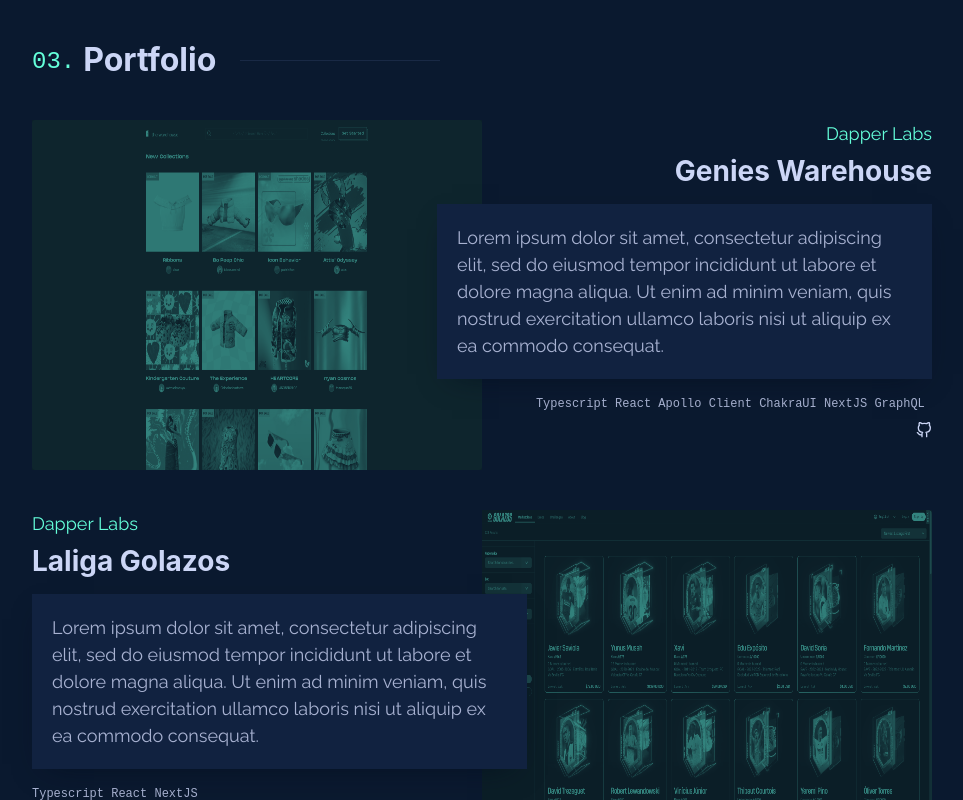
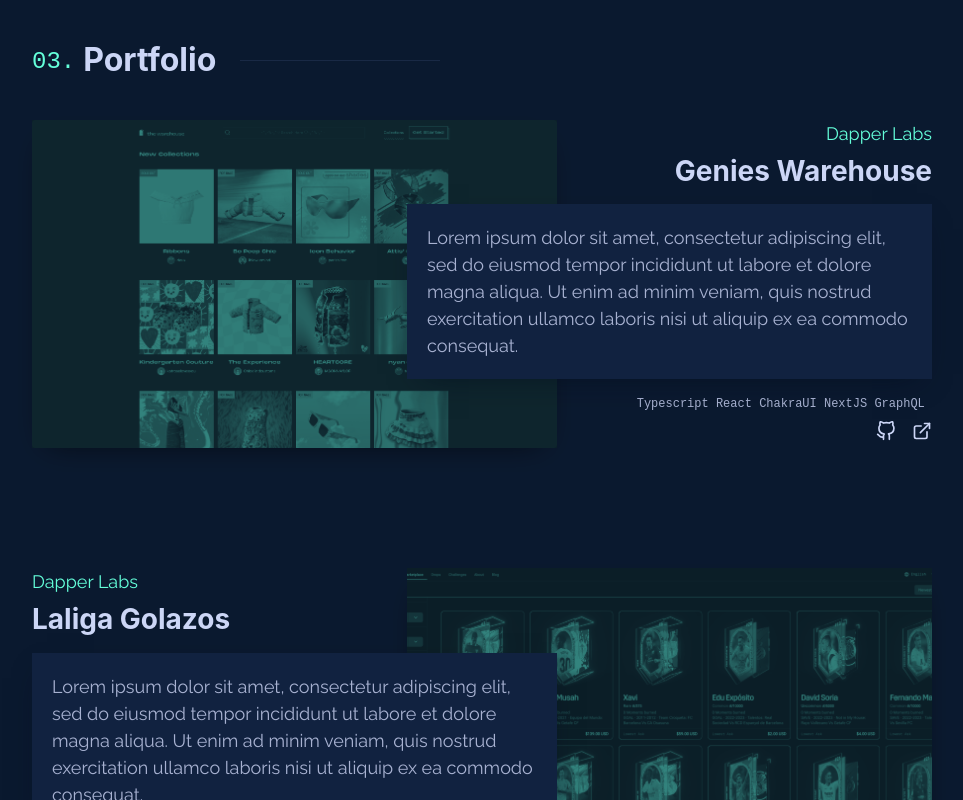
Before and after one commit to parkderick/portfolio, a Next.js app: page / in a window 1280 px wide. Shown: the part 2100-2900 px from the top of the page, without its empty margins (158-1121 px from the left). Built offline with nearby package versions, Linux system fonts and the light colour scheme.

Commit message:
style: Refactor Experience layout to Grid + spacings

```diff
--- a/src/components/Experience.tsx
+++ b/src/components/Experience.tsx
@@ -8,6 +8,7 @@
   TabPanel,
   UnorderedList,
   ListItem,
+  useMediaQuery,
 } from "@chakra-ui/react";
 import { Pointer } from "src/components/shared/Pointer";
 import SectionHeader from "src/components/shared/SectionHeader";
@@ -19,10 +20,11 @@
 import { SFMono } from "src/general/Text";
 
 export default function Experience(): JSX.Element {
+  const [isDesktopView] = useMediaQuery("(min-width: 48em)");
   return (
     <SectionContainer id={NAV_EXPERIENCE_ID}>
       <SectionHeader number="02." title={`Experience`} />
-      <Tabs orientation="vertical">
+      <Tabs orientation={isDesktopView ? "vertical" : "horizontal"}>
         <TabList borderColor="navy.200">
           <Tab whiteSpace="nowrap" fontSize={14}>
             Axiom Zen
@@ -130,8 +132,6 @@
   );
 }
 
-
-
 function JobExperience({
   position,
   company,
--- a/src/components/Portfolio.tsx
+++ b/src/components/Portfolio.tsx
@@ -1,6 +1,6 @@
-import { Box, Icon, Flex, Image, Link } from "@chakra-ui/react";
+import { Box, Icon, Flex, Image, Link, Grid } from "@chakra-ui/react";
 import { H3 } from "src/general/Heading";
-import { FiGithub } from "react-icons/fi";
+import { FiExternalLink, FiGithub } from "react-icons/fi";
 import SectionHeader from "src/components/shared/SectionHeader";
 import { NAV_PORTFOLIO_ID } from "./NavBar";
 import SectionContainer from "src/components/shared/SectionContainer";
@@ -12,6 +12,7 @@
   stack: string[];
   image: string;
   href: string;
+  github: string;
 }
 
 const PROJECTS: IProject[] = [
@@ -23,13 +24,13 @@
     stack: [
       "Typescript",
       "React",
-      "Apollo Client",
       "ChakraUI",
       "NextJS",
       "GraphQL",
     ],
     image: "/geniessc1.png",
     href: "https://warehouse.genies.com/collection",
+    github: "https://github.com/dapperlabs/genies-app",
   },
   {
     company: "Dapper Labs",
@@ -39,6 +40,7 @@
     stack: ["Typescript", "React", "NextJS"],
     image: "/laligasc1.png",
     href: "https://laligagolazos.com/",
+    github: "https://github.com/dapperlabs/laliga-landing",
   },
   {
     company: "Dapper Labs",
@@ -48,13 +50,13 @@
     stack: [
       "Typescript",
       "React",
-      "Apollo Client",
       "ChakraUI",
       "NextJS",
       "GraphQL",
     ],
     image: "/dappercreatorsc1.png",
     href: "https://genesis.seedsofhappiness.io/SeedsOfHappinessGenesis",
+    github: "https://github.com/dapperlabs/dapper-creator-platforms-app",
   },
   {
     company: "Axiom Zen",
@@ -71,6 +73,7 @@
     ],
     image: "/tobyappsc1.png",
     href: "https://chrome.google.com/webstore/detail/toby-for-chrome/hddnkoipeenegfoeaoibdmnaalmgkpip?hl=en",
+    github: "https://github.com/axiomzen/toby",
   },
   {
     company: "Axiom Zen",
@@ -87,6 +90,7 @@
     ],
     image: "/tobywebsitesc1.png",
     href: "https://gettoby.com/",
+    github: "https://github.com/axiomzen/toby-landing",
   },
 ];
 
@@ -94,12 +98,19 @@
   return (
     <SectionContainer id={NAV_PORTFOLIO_ID}>
       <SectionHeader number="03." title={`Portfolio`} />
-      {PROJECTS.map((project, index) => (
-        <Project key={index} index={index} project={project} />
-      ))}
+      <Flex flexDirection="column" gap={{ base: "70px", lg: "120px" }}>
+        {PROJECTS.map((project, index) => (
+          <Project key={index} index={index} project={project} />
+        ))}
+      </Flex>
     </SectionContainer>
   );
 }
+
+const LEFT_SIDE_IMAGE_COLUMN = "1 / span 7";
+const RIGHT_SIDE_IMAGE_COLUMN = "6 / span 7";
+const LEFT_SIDE_CONTENT_COLUMN = "1 / span 7";
+const RIGHT_SIDE_CONTENT_COLUMN = "6 / span 7";
 
 function Project({
   project,
@@ -108,11 +119,13 @@
   project: IProject;
   index: number;
 }): JSX.Element {
-  const { company, title, description, stack, image, href } = project;
+  const { company, title, description, stack, image, href, github } = project;
   const isEven = index % 2 === 0;
+
   return (
-    <Flex flexDirection={isEven ? "row" : "row-reverse"}>
+    <Grid gridTemplateColumns="repeat(12, 1fr)">
       <Link
+        isExternal
         href={href}
         borderRadius={4}
         position="relative"
@@ -130,14 +143,25 @@
             mixBlendMode: "normal",
           },
         }}
+        gridColumn={{
+          base: "1 / -1",
+          lg: isEven ? LEFT_SIDE_IMAGE_COLUMN : RIGHT_SIDE_IMAGE_COLUMN,
+        }}
+        gridRow="1/1"
       >
         <Box
           className="image-container"
           transition="all 0.1s cubic-bezier(0.645,0.045,0.355,1)"
           mixBlendMode="multiply"
-          filter="grayscale(100%) contrast(1) brightness(100%)"
+          filter={{
+            base: "grayscale(100%) contrast(1) brightness(20%)",
+            lg: "grayscale(100%) contrast(1) brightness(100%)",
+          }}
+          height="100%"
+          boxShadow="0 10px 30px -15px"
+          color="navy.100"
         >
-          <Image alt={title} src={image} w="600px" h="350px" />
+          <Image alt={title} src={image} objectFit="cover" height="100%" />
         </Box>
         <Box
           transition="all 0.25s cubic-bezier(0.645,0.045,0.355,1)"
@@ -150,21 +174,33 @@
           className="overlay"
         ></Box>
       </Link>
-      <Box position="relative" width="100%">
+      <Box
+        position="relative"
+        width="100%"
+        gridColumn={{
+          base: "1 / -1",
+          lg: isEven ? RIGHT_SIDE_CONTENT_COLUMN : LEFT_SIDE_CONTENT_COLUMN,
+        }}
+        gridRow="1/1"
+        padding={{
+          base: "40px 40px 30px",
+          lg: 0,
+        }}
+      >
         <Flex
           flexDirection="column"
-          alignItems={isEven ? "flex-end" : "flex-start"}
-          position="absolute"
-          width="110%"
-          right={isEven ? "0%" : "auto"}
-          left={isEven ? "auto" : "0%"}
+          alignItems={{
+            base: "flex-start",
+            lg: isEven ? "flex-end" : "flex-start",
+          }}
+          width="100%"
           gap={2}
         >
           <Text color="green.200">{company}</Text>
           <H3 color="slate.100">{title}</H3>
           <Box
-            bg="navy.300"
-            padding={5}
+            bg={{ base: "transparent", lg: "navy.300" }}
+            padding={{ base: 0, lg: 5 }}
             boxShadow="0 10px 30px -15px"
             color="navy.100"
             my={2}
@@ -177,13 +213,16 @@
               <>{tech}&nbsp;</>
             ))}
           </SFMono>
-          <Flex color="slate.100">
-            <Link href="https://www.github.com" isExternal>
-              <Icon as={FiGithub} />
+          <Flex color="slate.100" gap={4}>
+            <Link href={github} isExternal>
+              <Icon boxSize={5} as={FiGithub} />
+            </Link>
+            <Link href={href} isExternal>
+              <Icon boxSize={5} as={FiExternalLink} />
             </Link>
           </Flex>
         </Flex>
       </Box>
-    </Flex>
+    </Grid>
   );
 }
--- a/src/theme/tabs.ts
+++ b/src/theme/tabs.ts
@@ -4,8 +4,10 @@
     height: "min-content",
   },
   tabpanel: {
-    padding: 0,
-    marginLeft: 10,
+    padding: {
+      base: '16px 0px 0px 0px',
+      md: '0px 0px 0px 12px',
+    },
   },
   tab: {
     fontFamily: '"SF Mono","Fira Code","Fira Mono","Roboto Mono",monospace',
```
